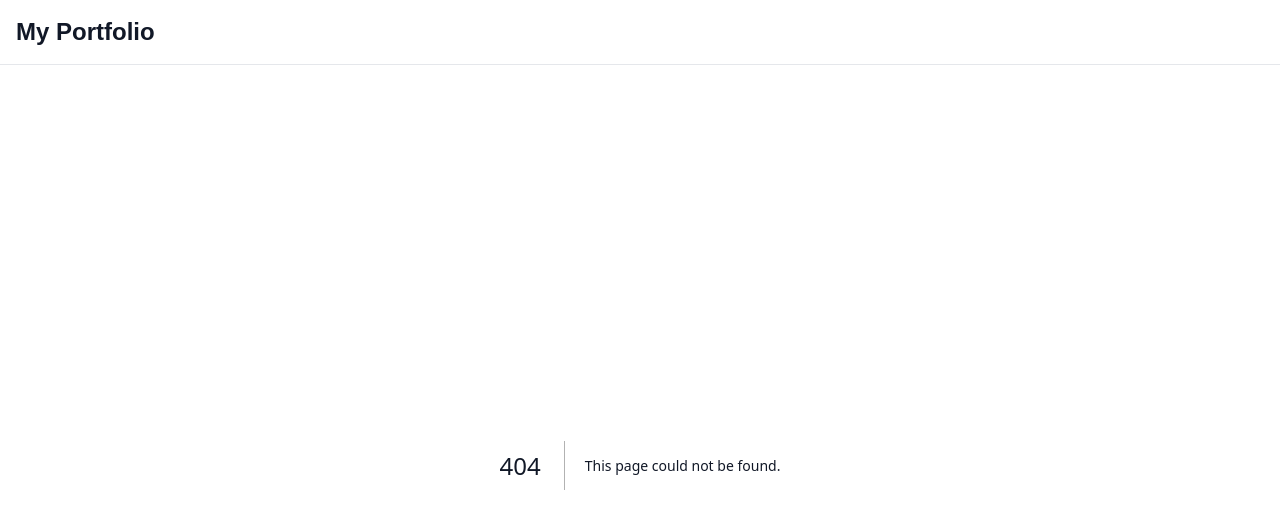
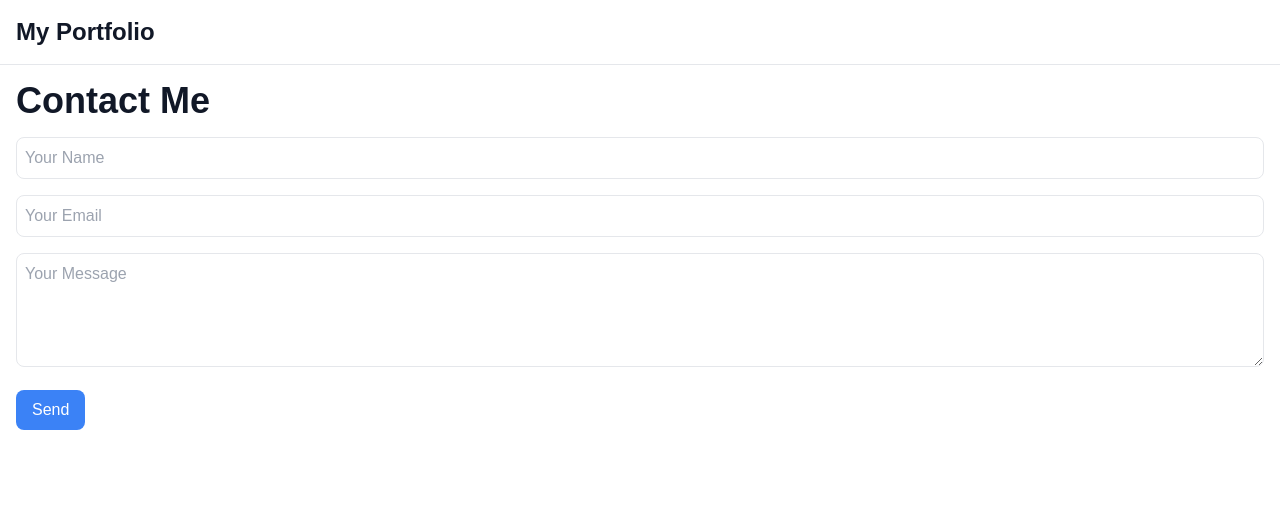
Before and after one commit to Shaganashree97/portfolio, a Next.js app: page /contact in a window 1280 px wide. Before the commit this address had no page. Shown: the top 528 px of the page. Built offline with nearby package versions, Linux system fonts and the light colour scheme.

Commit message:
include contact form frontend

```diff
--- /dev/null
+++ b/pages/contact.js
@@ -0,0 +1,30 @@
+export default function Contact() {
+    return (
+      <div className="container mx-auto p-4">
+        <h1 className="text-4xl font-bold mb-4">Contact Me</h1>
+        <form className="space-y-4">
+          <input
+            type="text"
+            placeholder="Your Name"
+            className="w-full p-2 border rounded-lg"
+          />
+          <input
+            type="email"
+            placeholder="Your Email"
+            className="w-full p-2 border rounded-lg"
+          />
+          <textarea
+            placeholder="Your Message"
+            className="w-full p-2 border rounded-lg"
+            rows="4"
+          />
+          <button
+            type="submit"
+            className="px-4 py-2 bg-blue-500 text-white rounded-lg"
+          >
+            Send
+          </button>
+        </form>
+      </div>
+    );
+  }
```
